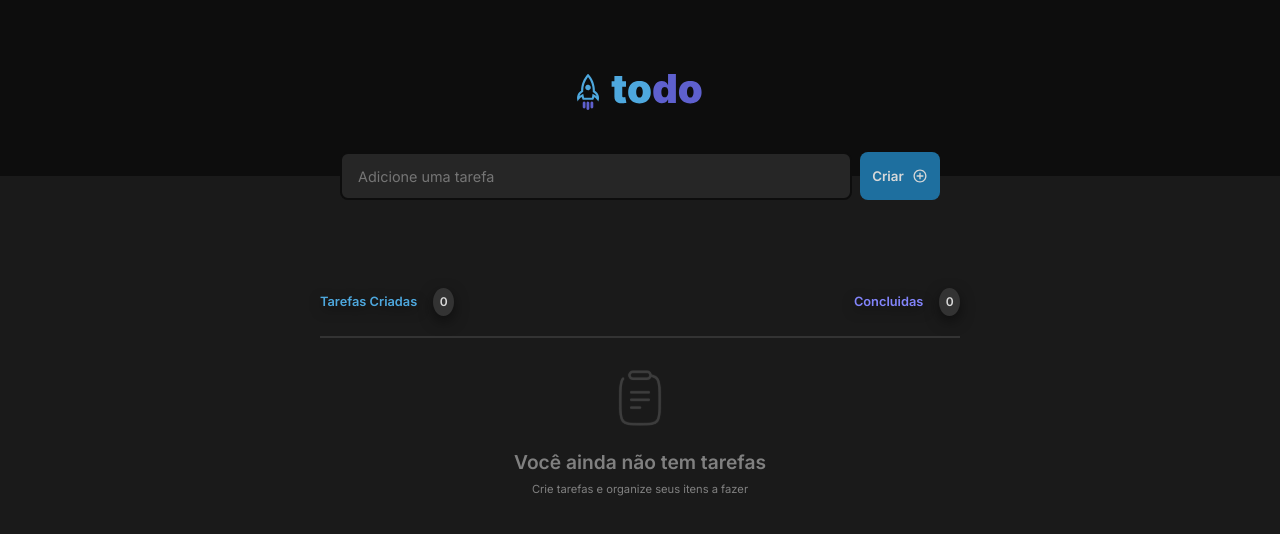
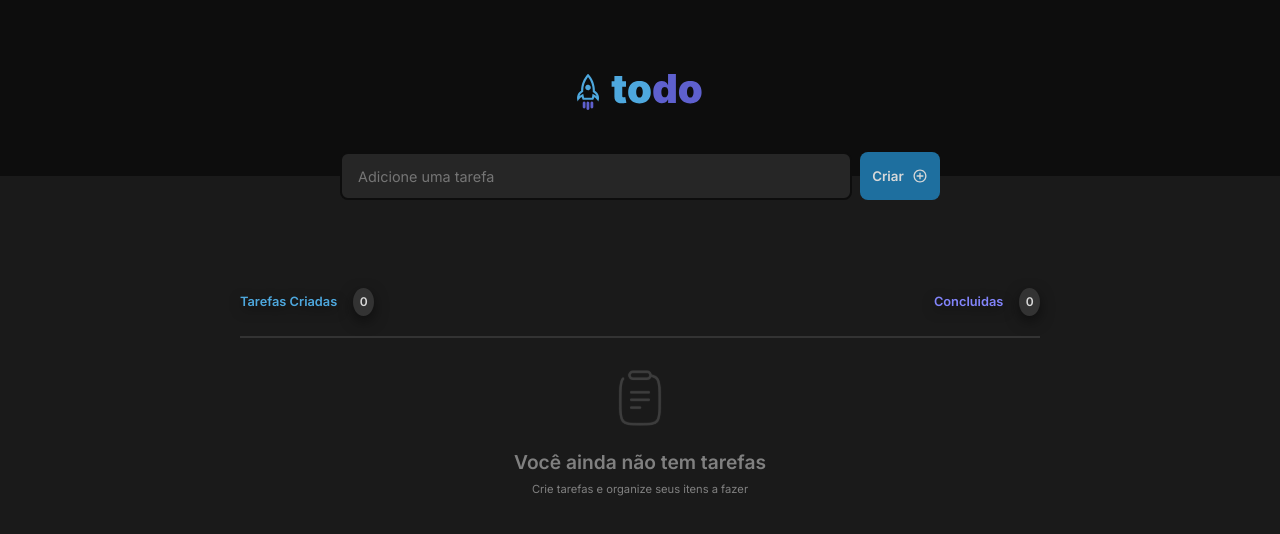
Before and after one commit to viniciusvieirac/todo-list, a React (Vite) app: page / in a window 1280 px wide. Shown: the top 534 px of the page. Built offline with nearby package versions, Linux system fonts and the light colour scheme.

Commit message:
fix: bug local storage

```diff
--- a/src/components/Tasks/Tasks.module.css
+++ b/src/components/Tasks/Tasks.module.css
@@ -1,5 +1,5 @@
 .tasksContainer {
-    width: 40rem;
+    width: 50rem;
     height: 20rem;
     margin: auto;
     position: absolute;
@@ -99,7 +99,6 @@
     display: flex;
     border: 1px solid var(--gray-500);
     border-radius: 8px;
-    height: 2.5rem;
     align-items: center;
     justify-content: space-between;
     width: 100%;
@@ -111,4 +110,6 @@
 .taskList > p {
     color: var(--gray-100);
     font-size: 0.9rem;
+    overflow-wrap: break-word;
+    flex: 1; /* Adicione essa linha */
 }
```
